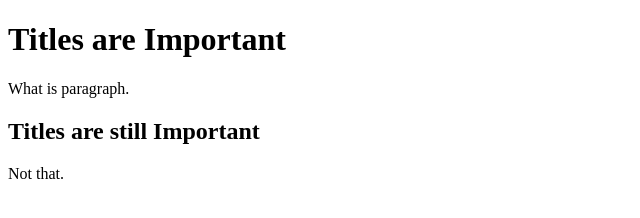
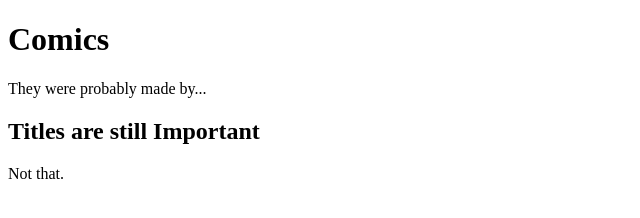
Before and after one commit to czmarc1/First-Html, a plain HTML site: page comics.html in a window 1280 px wide. Shown: the whole page, without its empty margins (0-640 px from the left). Drawn offline with Linux system fonts and the light colour scheme.

Commit message:
Update comics.html

```diff
--- a/comics.html
+++ b/comics.html
@@ -2,11 +2,11 @@
 <html>
 <!--Comment-->
 <head>
-<title>Titles are Important</title>
+<title>Comics</title>
 </head>
 <body>
-<h1>Titles are Important</h1>
-<p>What is paragraph.</p>
+<h1>Comics</h1>
+<p>They were probably made by...</p>
 <h2>Titles are still Important</h1>
 <p>Not that.</p>
 </body>
```
